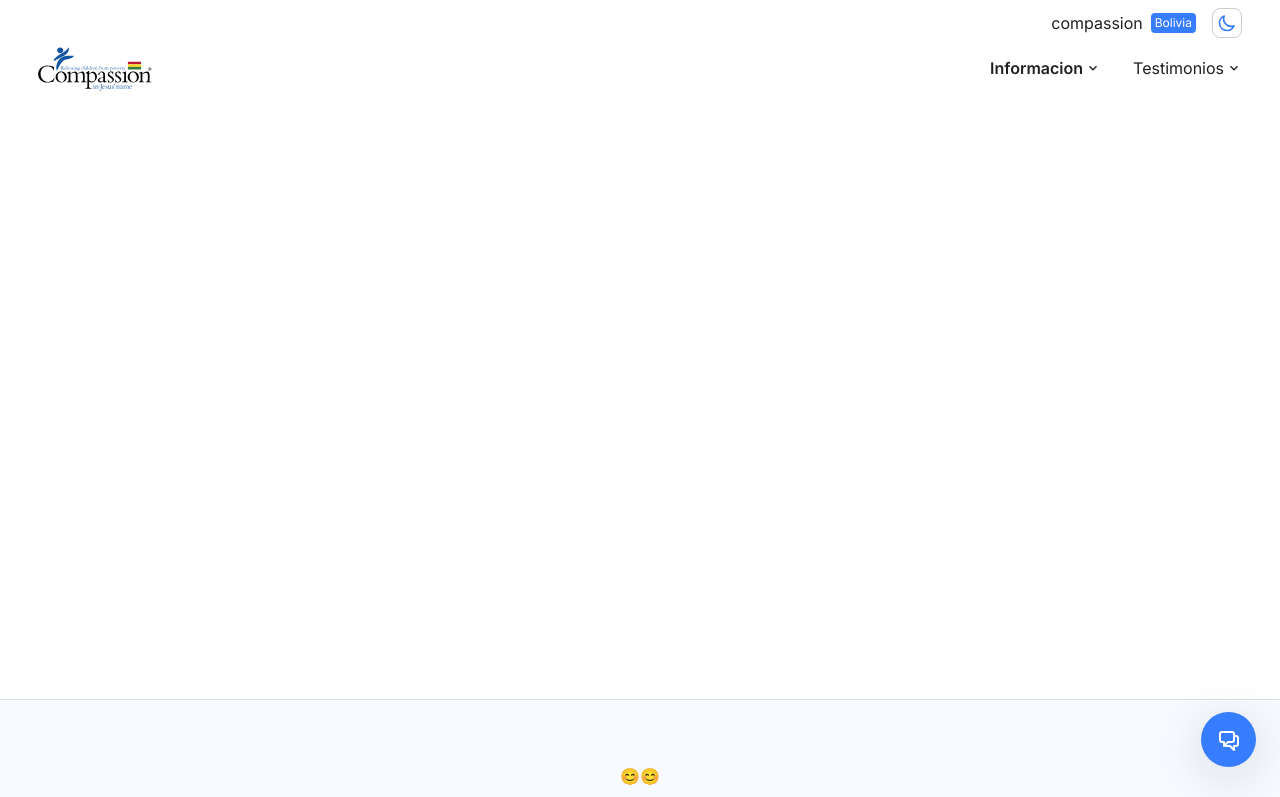
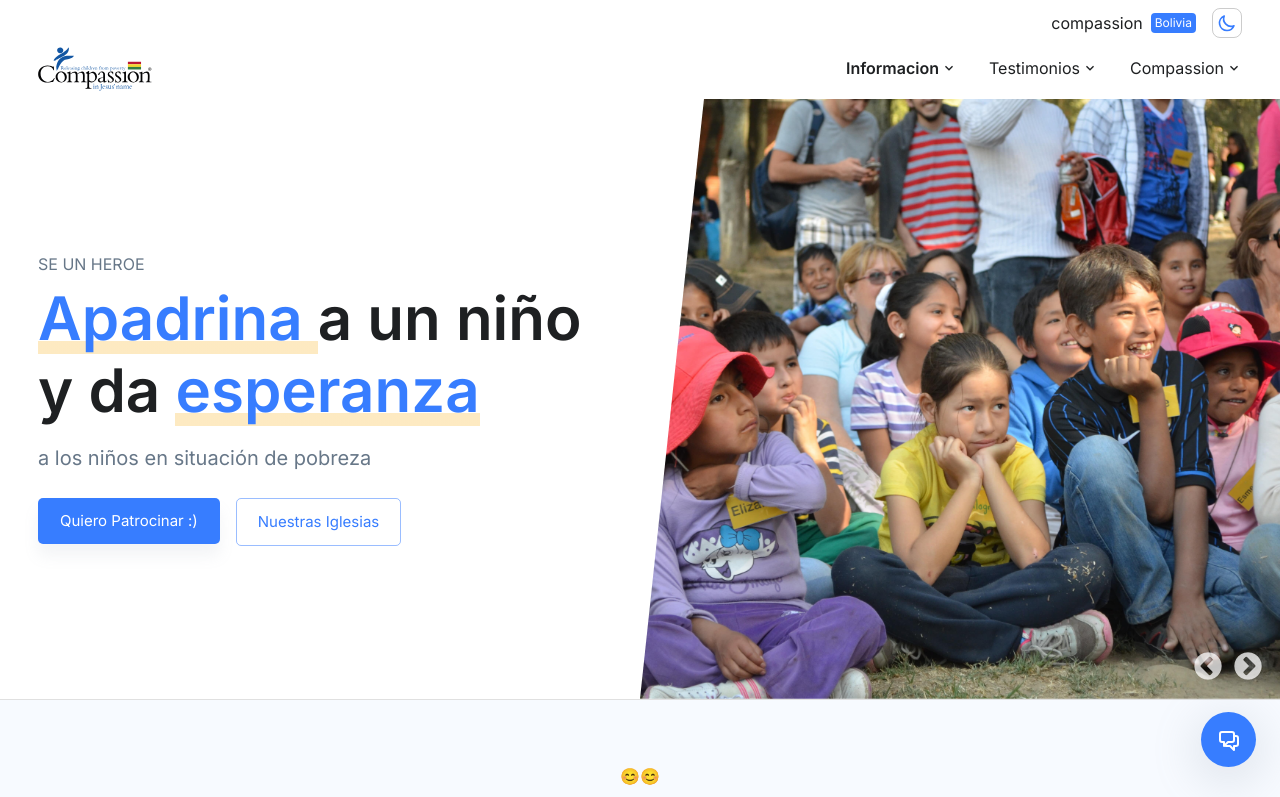
Before and after one commit to cristiandevic/compassion-ui, a React (Create React App) app: page /home in a window 1280 px wide. Shown: the top 797 px of the page. Built offline with nearby package versions, Linux system fonts and the light colour scheme.

Commit message:
agregar contenido router y menu

```diff
--- a/src/layouts/Main/components/Topbar/Topbar.tsx
+++ b/src/layouts/Main/components/Topbar/Topbar.tsx
@@ -80,6 +80,14 @@ const Topbar = ({
             colorInvert={colorInvert}
           />
         </Box>
+        <Box marginLeft={4}>
+          <NavItem
+            title={'Compassion'}
+            id={'compassion-pages'}
+            items={accountPages}
+            colorInvert={colorInvert}
+          />
+        </Box>
       </Box>
       <Box sx={{ display: { xs: 'flex', md: 'none' } }} alignItems={'center'}>
         <Button
--- a/src/layouts/navigation.ts
+++ b/src/layouts/navigation.ts
@@ -3,10 +3,6 @@ const pages = {
     {
       title: 'home',
       href: '/home',
-    },
-    {
-      title: 'Programas de desarrollo',
-      href: '/mobile-app',
     },
   ],
   company: [
@@ -18,8 +14,28 @@ const pages = {
   ],
   account: [
     {
-      title: 'General Settings',
-      href: '/account-general',
+      title: 'Situación en Bolivia',
+      href: '/testimonios',
+    },
+    {
+      title: 'Programas de Desarrollo',
+      href: '/testimonios',
+    },
+    {
+      title: 'Oportunidades de Patrocinio',
+      href: '/testimonios',
+    },
+    {
+      title: 'Información Cultural',
+      href: '/testimonios',
+    },
+    {
+      title: 'Noticias y Actualizaciones',
+      href: '/testimonios',
+    },
+    {
+      title: 'Cómo Contribuir de Otras Maneras',
+      href: '/testimonios',
     },
   ],
   secondary: [
```
